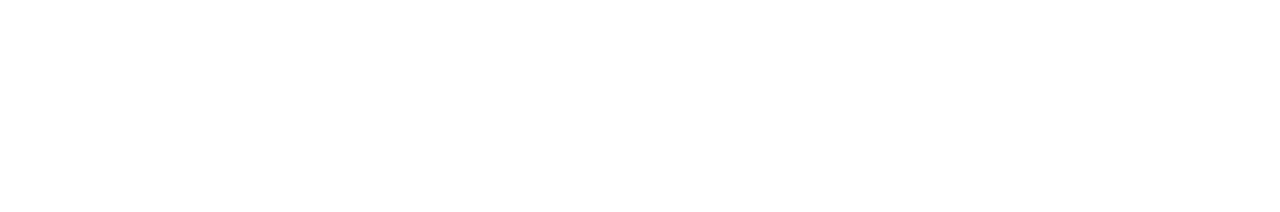
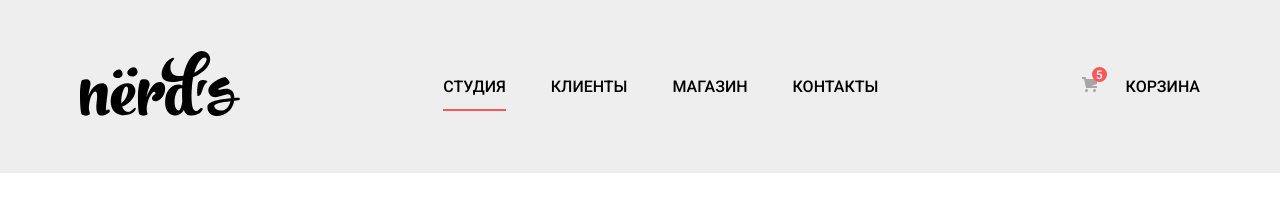
Before and after one commit to kosslanoss/nerds, a website: page app/index.html in a window 1280 px wide. Drawn offline with nearby package versions, Linux system fonts and the light colour scheme; files that its build step writes are made by us from their sources.

Commit message:
added header

```diff
--- a/app/index.html
+++ b/app/index.html
@@ -1,14 +1,46 @@
 <!DOCTYPE html>
-<html lang="en">
+<html lang="ru">
 <head>
   <meta charset="UTF-8">
   <meta http-equiv="X-UA-Compatible" content="IE=edge">
   <meta name="viewport" content="width=device-width, initial-scale=1.0">
-  <title>GULP</title>
+  <title>Nerds</title>
+  <link href="https://fonts.googleapis.com/css2?family=Roboto:wght@400;500;700&display=swap" rel="stylesheet">
   <link rel="stylesheet" href="css/style.min.css">
 </head>
 <body>
-
+  <header class="header">
+    <div class="container">
+      <div class="header__inner">
+        <a class="logo" href="#">
+          <img class="logo__img" src="images/logo.svg" alt="Логотип">
+        </a>
+        <nav class="menu">
+          <ul class="menu__list">
+            <li class="menu__item">
+              <a class="menu__link menu__link--active" href="#">Студия</a>
+            </li>
+            <li class="menu__item">
+              <a class="menu__link" href="#">Клиенты</a>
+            </li>
+            <li class="menu__item">
+              <a class="menu__link" href="#">Магазин</a>
+            </li>
+            <li class="menu__item">
+              <a class="menu__link" href="#">Контакты</a>
+            </li>
+          </ul>
+        </nav>
+        <div class="cart">
+          <a class="cart__link" href="#">
+            <img class="cart__img" src="images/cart.svg" alt="Корзина кнопка">
+            <span class="cart__num">5</span>
+            Корзина
+          </a>
+        </div>
+      </div>
+    </div>
+  </header>
 
 
 
--- a/app/scss/_global.scss
+++ b/app/scss/_global.scss
@@ -0,0 +1,15 @@
+body {
+  font-family: 'Roboto', sans-serif;
+  font-style: normal;
+  font-weight: 400;
+  font-size: 16px;
+  line-height: 1.5;
+  color: $default;
+  background-color: $color-white;
+}
+
+.container {
+  max-width: 1140px;
+  margin: 0 auto;
+  padding: 0 10px;
+}
--- a/app/scss/_vars.scss
+++ b/app/scss/_vars.scss
@@ -0,0 +1,6 @@
+$default: #283136;
+$accent: #FB565A;
+$title: #000000;
+
+$color-white: #FFFFFF;
+$color-grey: #EEEEEE;
--- a/app/scss/style.scss
+++ b/app/scss/style.scss
@@ -3,7 +3,60 @@
 @import 'reset';
 @import 'global';
 
+.header {
+  padding: 50px 0;
+  background-color: $color-grey;
+  &__inner {
+    display: flex;
+    justify-content: space-between;
+    align-items: center;
+    text-transform: uppercase;
+    font-weight: 500;
+    color: $title;
+  }
+}
 
+.menu {
+  &__list {
+    display: flex;
+  }
+  &__item:not(:last-child) {
+    padding-right: 45px;
+  }
+  &__link {
+    padding: 0 0 13px;
+    transition: border-color 0.5s, color 0.3s;
+    border-bottom: solid 2px transparent;
+    &:hover {
+      color: $accent;
+    }
+  }
+  &__link--active {
+    border-bottom: solid 2px $accent;
+  }
+}
+
+.cart {
+  &__link {
+    position: relative;
+  }
+  &__img {
+    margin-right: 25px
+  }
+  &__num {
+    position: absolute;
+    width: 15px;
+    height: 15px;
+    border-radius: 50%;
+    background-color: $accent;
+    top: -10px;
+    left: 10px;
+    font-size: 12px;
+    color: $color-white;
+    text-align: center;
+    line-height: 1.4;
+  }
+}
 
 
 @import 'media';
```
Also changed, not shown: app/images/cart.svg (added), app/images/favicon.ico (added), app/images/logo.svg (added).
